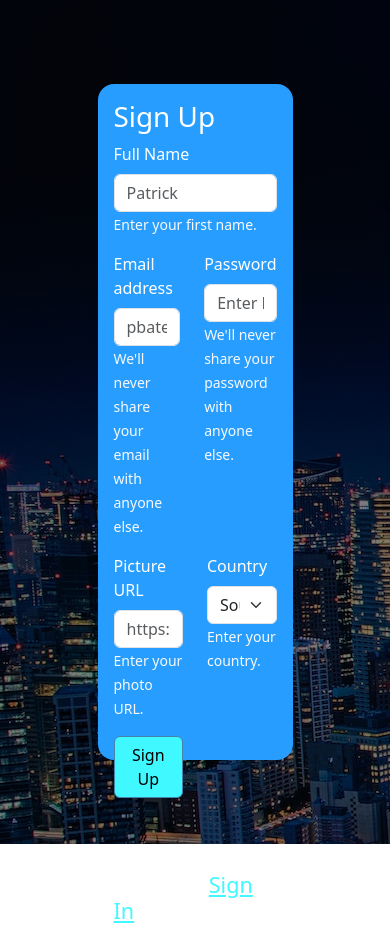
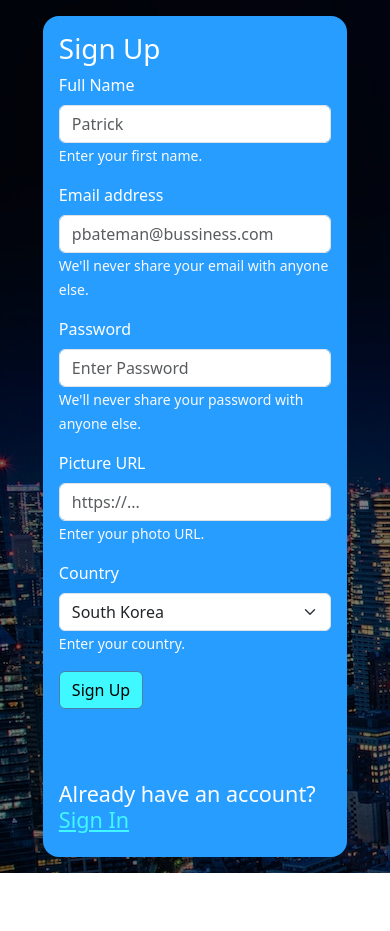
Before and after one commit to Kameha1011/mytinerary-omarFlores, a React (Vite) app: page /signup in a window 390 px wide. After the commit the page ends 873 px from the top, so only its background shows below. Built offline with nearby package versions, Linux system fonts and the light colour scheme.

Commit message:
responsive signin and signup

```diff
--- a/src/routes/Signin.jsx
+++ b/src/routes/Signin.jsx
@@ -91,7 +91,7 @@ export const Signin = () => {
           </Col>
         </Row>
         <Row>
-          <Col>
+          <Col className="mb-3">
             <StyledButton type="submit">Sign In</StyledButton>
           </Col>
           <Col>
--- a/src/routes/Signup.jsx
+++ b/src/routes/Signup.jsx
@@ -51,7 +51,7 @@ export const Signup = () => {
       >
         <h1>Sign Up</h1>
         <Row>
-          <Col>
+          <Col xs="12">
             <Form.Group className="mb-3" controlId="formBasicName">
               <Form.Label>Full Name</Form.Label>
               <Form.Control
@@ -74,7 +74,7 @@ export const Signup = () => {
           </Col>
         </Row>
         <Row>
-          <Col>
+          <Col xs="12" md="6">
             <Form.Group className="mb-3" controlId="formBasicEmail">
               <Form.Label>Email address</Form.Label>
               <Form.Control
@@ -95,7 +95,7 @@ export const Signup = () => {
               </Form.Text>
             </Form.Group>
           </Col>
-          <Col>
+          <Col xs="12" md="6">
             <Form.Group className="mb-3" controlId="formBasicPassword">
               <Form.Label>Password</Form.Label>
               <Form.Control
@@ -118,7 +118,7 @@ export const Signup = () => {
           </Col>
         </Row>
         <Row>
-          <Col>
+          <Col xs="12" md="6">
             <Form.Group className="mb-3" controlId="formBasicPhoto">
               <Form.Label>Picture URL</Form.Label>
               <Form.Control
@@ -139,7 +139,7 @@ export const Signup = () => {
               </Form.Text>
             </Form.Group>
           </Col>
-          <Col>
+          <Col xs="12" md="6">
             <Form.Group className="mb-3" controlId="formBasicCountry">
               <Form.Label>Country</Form.Label>
               <Form.Select
@@ -148,12 +148,6 @@ export const Signup = () => {
                 required
                 aria-label="Default select example"
               >
-                <Form.Control.Feedback type="valid">
-                  Looks good
-                </Form.Control.Feedback>
-                <Form.Control.Feedback type="invalid">
-                  Please provide a country.
-                </Form.Control.Feedback>
                 <option disabled>Select Country</option>
                 {countries.map((country) => (
                   <option key={country} value={country}>
@@ -161,15 +155,21 @@ export const Signup = () => {
                   </option>
                 ))}
               </Form.Select>
+              <Form.Control.Feedback type="valid">
+                Looks good
+              </Form.Control.Feedback>
+              <Form.Control.Feedback type="invalid">
+                Please provide a country.
+              </Form.Control.Feedback>
               <Form.Text className="text-light">Enter your country.</Form.Text>
             </Form.Group>
           </Col>
         </Row>
         <Row>
-          <Col>
+          <Col xs="12" md="2" className="mb-4">
             <StyledButton type="submit">Sign Up</StyledButton>
           </Col>
-          <Col>
+          <Col xs="12" md="2">
             <GoogleSignup />
           </Col>
         </Row>
--- a/src/routes/styles/SignFormsStyles.js
+++ b/src/routes/styles/SignFormsStyles.js
@@ -2,17 +2,24 @@ import styled from "styled-components";
 import bg from "../../assets/images/signup-bg.jpg";
 import Form from "react-bootstrap/Form";
 export const StyledMain = styled.main`
-  height: 100vh;
+  min-height: 100vh;
+  padding: 1rem;
   background-image: linear-gradient(rgba(0, 0, 0, 0.5), rgba(0, 0, 0, 0.5)),
     url(${bg});
 `;
 
 export const SignUpForm = styled(Form)`
     height: 80%;
-    width: 50%;
+    width: 85%;
     background-color: #279EFF;
     color: white;
     border-radius: 1rem;
+    @media(min-width: 768px) {
+        width: 75%;
+    }
+    @media(min-width: 1024px) {
+        width: 60%;
+    }
 `
 
 export const SignUpWithButton = styled.button`
```
